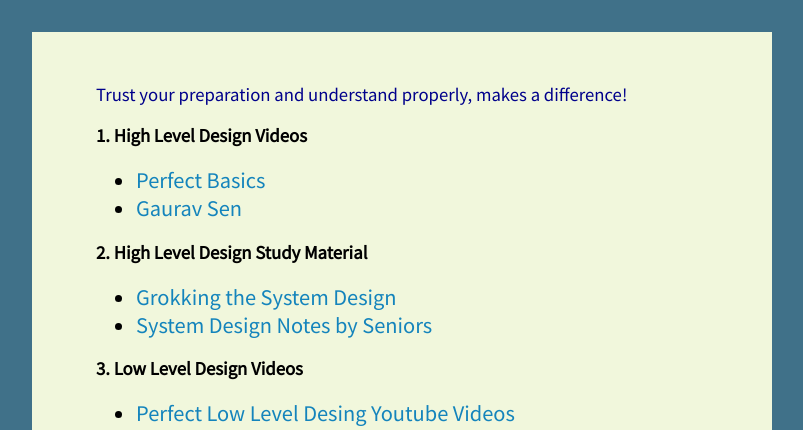
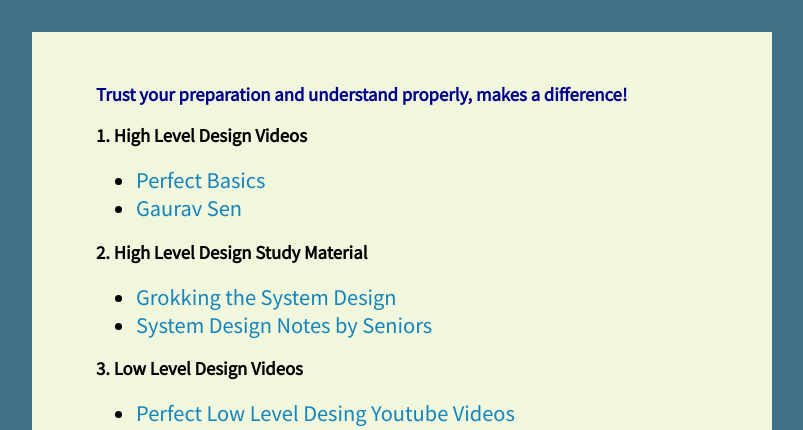
Before and after one commit to pal-16/Crack-OOP-System-Design, a Flask app: page / in a window 1280 px wide. Shown: the top 430 px of the page, without its empty margins (238-1041 px from the left). Run offline with Flask 2, Linux system fonts and the light colour scheme; some web fonts are replaced.

Commit message:
added font change

```diff
--- a/templates/index.html
+++ b/templates/index.html
@@ -2,7 +2,7 @@
 
 {% block body %}
 
-<h3 style="color:darkblue;  font-weight: 500;">Trust your preparation and understand properly, makes a difference!</h3>
+<h3 style="color:darkblue;  font-weight: 600;">Trust your preparation and understand properly, makes a difference!</h3>
 
 
   <h3 style=" font-weight: 600;">1.  High Level Design Videos</h3>
```
